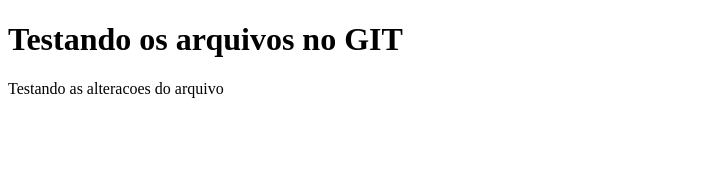
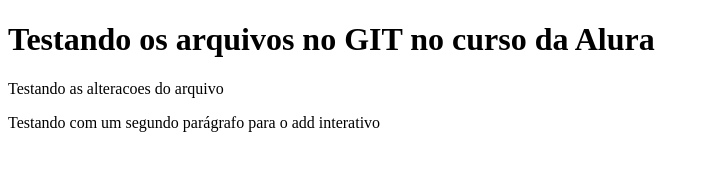
Before and after one commit to Leodma/curso-git, a plain HTML site: page index.html in a window 1280 px wide. Shown: the whole page, without its empty margins (0-709 px from the left). Drawn offline with Linux system fonts and the light colour scheme.

Commit message:
nova alteracao

```diff
--- a/index.html
+++ b/index.html
@@ -8,8 +8,9 @@
 	<meta charset="utf-8">
 </head>
 <body>
-	<h1>Testando os arquivos no GIT</h1>
+	<h1>Testando os arquivos no GIT no curso da Alura</h1>
 	<p>Testando as alteracoes do arquivo</p>
+	<p>Testando com um segundo parágrafo para o add interativo</p>
 
 </body>
 </html>
```
